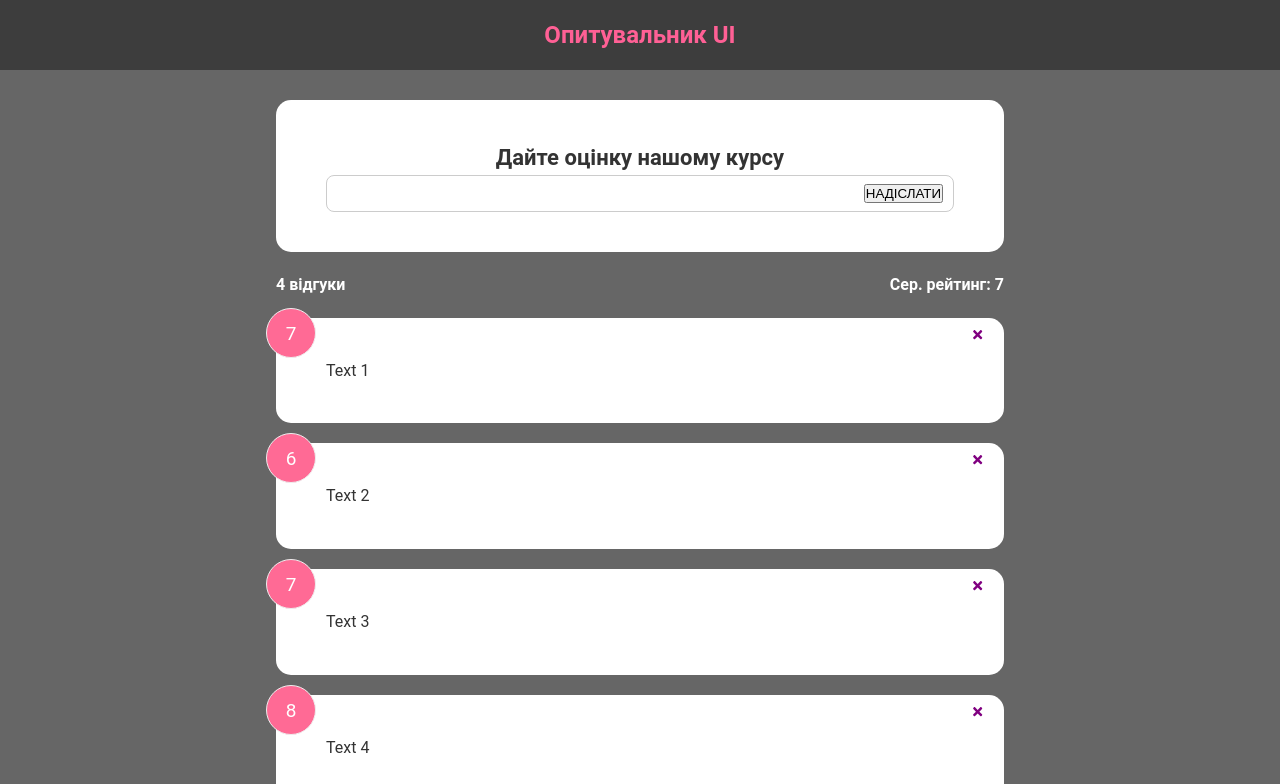
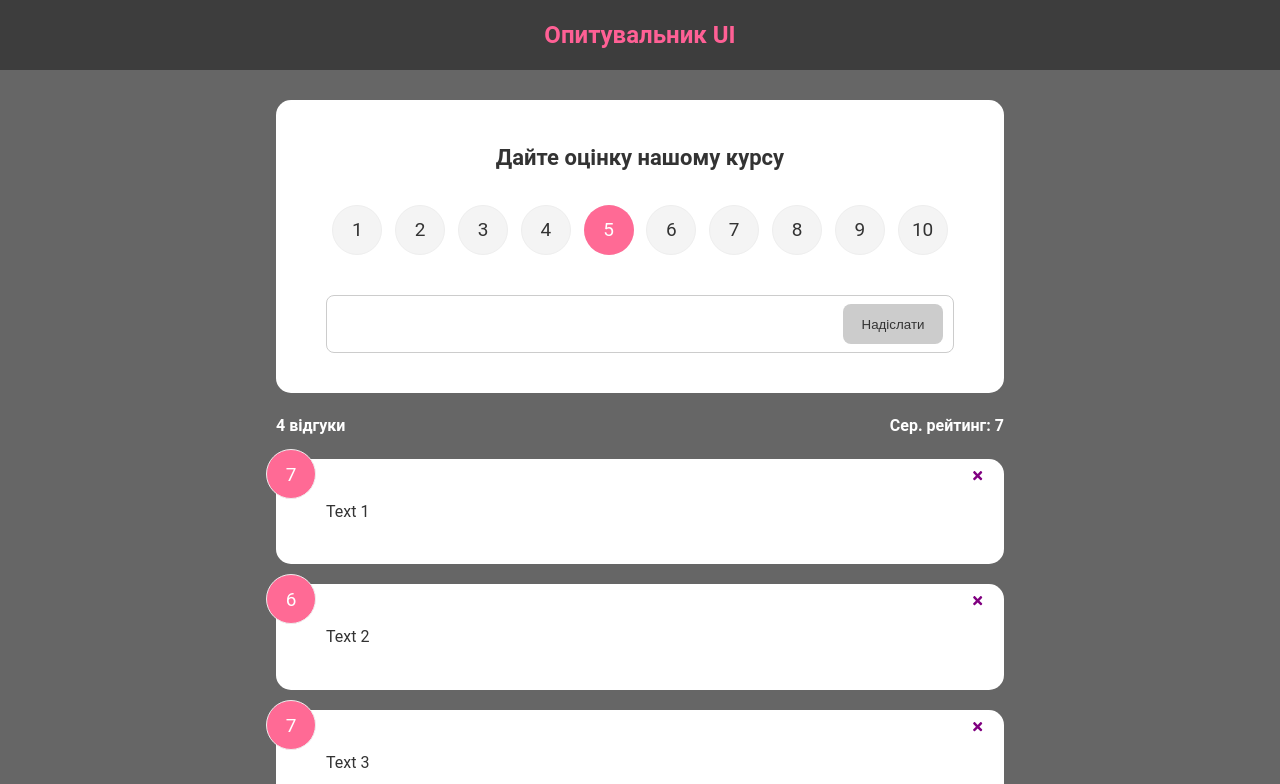
Before and after one commit to Volodymyr-Kovdrysh/web-2025, a React (Vite) app: page / in a window 1280 px wide. Shown: the top 784 px of the page. Built offline with nearby package versions, Linux system fonts and the light colour scheme.

Commit message:
Кінець лекції №4

```diff
--- a/package.json
+++ b/package.json
@@ -12,7 +12,8 @@
   "dependencies": {
     "react": "^18.3.1",
     "react-dom": "^18.3.1",
-    "react-icons": "^5.4.0"
+    "react-icons": "^5.4.0",
+    "uuid": "^11.0.5"
   },
   "devDependencies": {
     "@eslint/js": "^9.17.0",
--- a/src/App.jsx
+++ b/src/App.jsx
@@ -5,10 +5,17 @@ import FeedbackList from "./components/FeedbackList.jsx";
 import FeedbackStat from "./components/FeedbackStat.jsx";
 import FeedbackForm from "./components/FeedbackForm.jsx";
 
+import { v4 as uuidv4 } from 'uuid';
+
 
 function App() {
 
 const [feedbacks, setFeedbacks] = useState(FeedbackData)
+
+const addFeedback = (newFeedback) => {
+    newFeedback.id = uuidv4()
+    setFeedbacks([newFeedback, ...feedbacks])
+}
 
 const deleteFeedback = (id) => {
     if(window.confirm("Ви впевнені, що хочете зробити це ??")){
@@ -21,7 +28,7 @@ const deleteFeedback = (id) => {
       <>
           <Header />
           <div className="container">
-              <FeedbackForm />
+              <FeedbackForm handleAdd={addFeedback}/>
               <FeedbackStat feedbacks={feedbacks} />
               <FeedbackList feedbacks={feedbacks} deleteFeedback={deleteFeedback} />
           </div>
--- a/src/components/FeedbackForm.jsx
+++ b/src/components/FeedbackForm.jsx
@@ -1,23 +1,62 @@
 
 import Card from "../shared/Card.jsx";
+import Button from "../shared/Button.jsx";
+import {useState} from "react";
+import RatingSelect from "./RatingSelect.jsx";
 
-const FeedbackForm = () => {
+
+const FeedbackForm = ({handleAdd}) => {
+    const [text, setText] = useState('');
+    const [btnDisabled, setBtnDisabled] = useState(true);
+    const [message, setMessage] = useState(null);
+
+    const handleTextChange = (e) => {
+
+
+
+        if (text === ''){
+            setBtnDisabled(true)
+            setMessage(null);
+        } else if (text !== '' && text.trim().length < 9){
+            setMessage('Текст повинен містити щонайменше 10 символів')
+            setBtnDisabled(true)
+        }else {
+            setMessage(null)
+            setBtnDisabled(false)
+        }
+
+        setText(e.target.value);
+    }
 
     const handleSubmit = (e) => {
         e.preventDefault();
 
-        console.log('form submitted');
+        if (text.trim().length >0){
+            const newFeedback = {
+                rating: 7,
+                text: text.trim(),
+            }
+            handleAdd(newFeedback);
+            setText('')
+
+        }
+
+
     }
     return (
         <Card>
             <form onSubmit={handleSubmit}>
                 <h2>Дайте оцінку нашому курсу</h2>
-
+                <RatingSelect />
                 <div className="input-group">
-                    <input/>
-                    <button type={'submit'}>НАДІСЛАТИ</button>
+                    <input
+                        onChange={handleTextChange}
+                        type={"text"}
+                        value={text}
+                    />
+                    <Button type={'submit'} isDisable={btnDisabled}>Надіслати</Button>
                 </div>
-
+                {message && <div className="message">{message}</div>}
             </form>
         </Card>
     );
--- /dev/null
+++ b/src/components/RatingSelect.jsx
@@ -0,0 +1,55 @@
+import  {useState} from 'react';
+
+
+const RatingItem = ({nmbr, handlCh, selected}) => {
+    return (
+        <li>
+            <input
+                type="radio"
+                id={`num${nmbr}`}
+                value={`${nmbr}`}
+                onChange={handlCh}
+                checked={selected === nmbr}
+            />
+            <label htmlFor={`num${nmbr}`}>{nmbr}</label>
+        </li>
+    )
+}
+
+
+const RatingSelect = () => {
+    const [selected, setSelected] = useState(5)
+    const handleChange = (e) =>{
+        console.log(e.currentTarget.value, typeof e.currentTarget.value)
+        setSelected(+e.currentTarget.value)
+    }
+    return (
+        <ul className="rating">
+            {[1,2,3,4,5,6,7,8,9,10].map(i => <RatingItem key={i}
+                                                         nmbr={i}
+                                                         selected={selected}
+                                                         handlCh={handleChange} />)}
+            {/*<li>*/}
+            {/*    <input*/}
+            {/*    type={"radio"}*/}
+            {/*    id={'num1'}*/}
+            {/*    value={'1'}*/}
+            {/*    onChange={handleChange}*/}
+            {/*    checked={selected === 1}*/}
+            {/*    />*/}
+            {/*    <label htmlFor="num1">1</label>*/}
+            {/*</li>*/}
+            {/*<li></li>*/}
+            {/*<li></li>*/}
+            {/*<li></li>*/}
+            {/*<li></li>*/}
+            {/*<li></li>*/}
+            {/*<li></li>*/}
+            {/*<li></li>*/}
+            {/*<li></li>*/}
+            {/*<li></li>*/}
+        </ul>
+    );
+};
+
+export default RatingSelect;
--- /dev/null
+++ b/src/shared/Button.jsx
@@ -0,0 +1,22 @@
+import PropTypes from "prop-types"
+
+const Button = ({children,
+                    version='primary',
+                    type='button',
+                    isDisable=false
+}) => {
+    return (
+        <button type={type} disabled={isDisable} className={`btn btn-${version}`}>
+            {children}
+        </button>
+    );
+};
+
+Button.propTypes = {
+    children: PropTypes.node.isRequired,
+    version: PropTypes.string,
+    type: PropTypes.string,
+    isDisable: PropTypes.bool,
+}
+
+export default Button;
```
Also changed, not shown: 1 other file (tests, documents, lock files or other folders).
